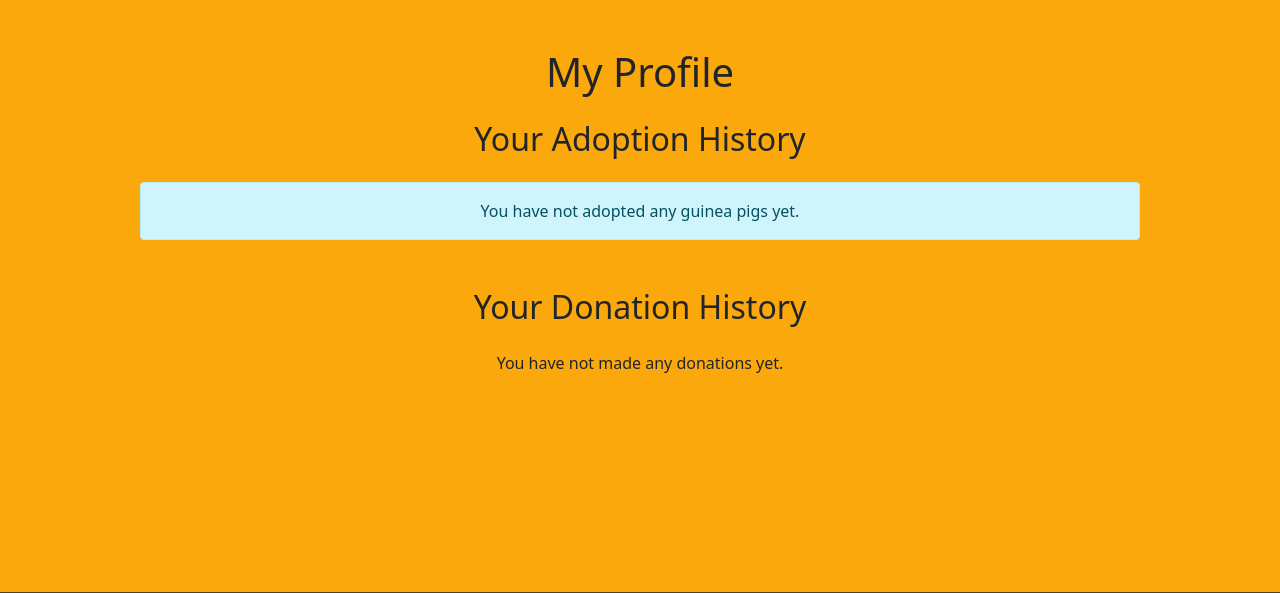
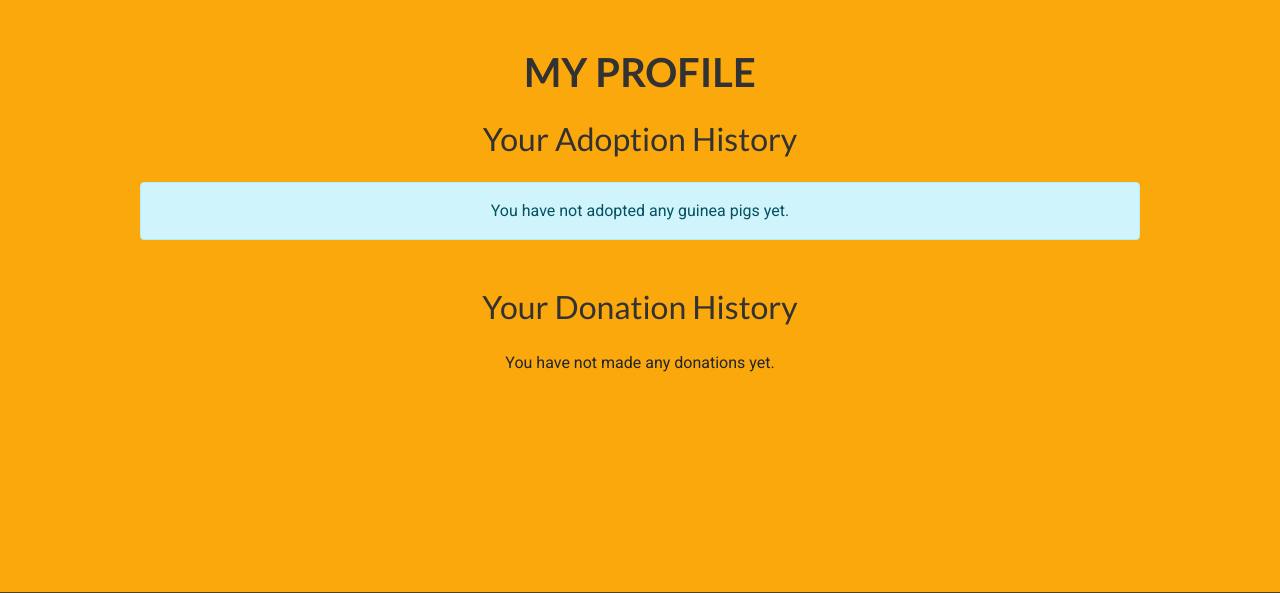
Before and after one commit to marina9222/Little-Wheekers-Rescue, a Django app: page /adoptions/profile/ in a window 1280 px wide. Shown: the part 80-673 px from the top of the page. Run offline with Django 3.2, Linux system fonts and the light colour scheme; the visitor is signed in with stand-in values (Sample User, id 1); data that the repository does not hold is empty; some libraries are stand-ins or nearby versions.

Commit message:
Add: css for  my profile template

```diff
--- a/adoptions/templates/adoptions/my_profile.html
+++ b/adoptions/templates/adoptions/my_profile.html
@@ -3,60 +3,60 @@
 
 {% block content %}
 <div class="container my-5">
-    <h1 class="text-center mb-4">My Profile</h1>
-    <h2 class="text-center mb-4">Your Adoption History</h2>
+    <h1 class="text-center mb-4 font-primary fw-bold text-uppercase">My Profile</h1>
+    <h2 class="text-center mb-4 font-primary">Your Adoption History</h2>
 
     {% if adoptions %}
         <div class="table-responsive">
             <table class="table table-striped table-bordered">
                 <thead class="table-dark">
                     <tr>
-                        <th>Guinea Pig</th>
-                        <th>Adoption Date</th>
-                        <th>Address</th>
-                        <th>Phone Number</th>
-                        <th>Living Arrangement</th>
+                        <th class="font-secondary">Guinea Pig</th>
+                        <th class="font-secondary">Adoption Date</th>
+                        <th class="font-secondary">Address</th>
+                        <th class="font-secondary">Phone Number</th>
+                        <th class="font-secondary">Living Arrangement</th>
                     </tr>
                 </thead>
                 <tbody>
                     {% for adoption in adoptions %}
                         <tr>
-                            <td>{{ adoption.guinea_pig.name }}</td>
-                            <td>{{ adoption.created_at|date:"Y-m-d H:i" }}</td>
-                            <td>{{ adoption.address }}</td>
-                            <td>{{ adoption.phone_number }}</td>
-                            <td>{{ adoption.living_arrangement }}</td>
+                            <td class="font-secondary">{{ adoption.guinea_pig.name }}</td>
+                            <td class="font-secondary">{{ adoption.created_at|date:"Y-m-d H:i" }}</td>
+                            <td class="font-secondary">{{ adoption.address }}</td>
+                            <td class="font-secondary">{{ adoption.phone_number }}</td>
+                            <td class="font-secondary">{{ adoption.living_arrangement }}</td>
                         </tr>
                     {% endfor %}
                 </tbody>
             </table>
         </div>
     {% else %}
-        <div class="alert alert-info text-center" role="alert">
+        <div class="alert alert-info text-center font-secondary" role="alert">
             You have not adopted any guinea pigs yet.
         </div>
     {% endif %}
 
-    <h2 class="text-center mb-4 mt-5">Your Donation History</h2>
+    <h2 class="text-center mb-4 mt-5 font-primary">Your Donation History</h2>
     {% if donations %}
         <table class="table table-striped table-bordered">
             <thead class="table-dark">
                 <tr>
-                    <th>Date</th>
-                    <th>Amount</th>
+                    <th class="font-secondary">Date</th>
+                    <th class="font-secondary">Amount</th>
                 </tr>
             </thead>
             <tbody>
                 {% for donation in donations %}
                     <tr>
-                        <td>{{ donation.date|date:"Y-m-d H:i" }}</td>
-                        <td>£{{ donation.amount }}</td>
+                        <td class="font-secondary">{{ donation.date|date:"Y-m-d H:i" }}</td>
+                        <td class="font-secondary">£{{ donation.amount }}</td>
                     </tr>
                 {% endfor %}
             </tbody>
         </table>
     {% else %}
-        <p class="text-center">You have not made any donations yet.</p>
+        <p class="text-center font-secondary">You have not made any donations yet.</p>
     {% endif %}
 </div>
 </div>
```
Also changed, not shown: adoptions/templates/adoptions/adoption_success.html (+4 -4 lines).
